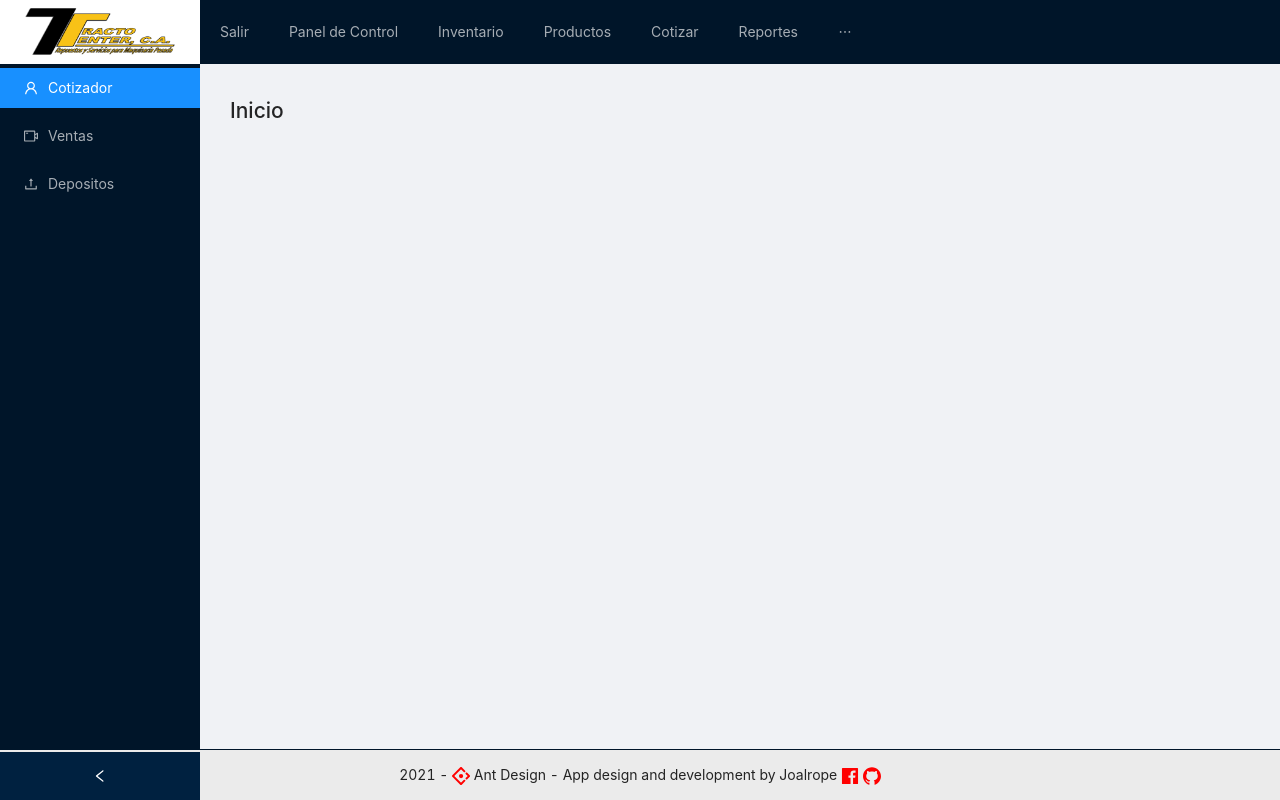
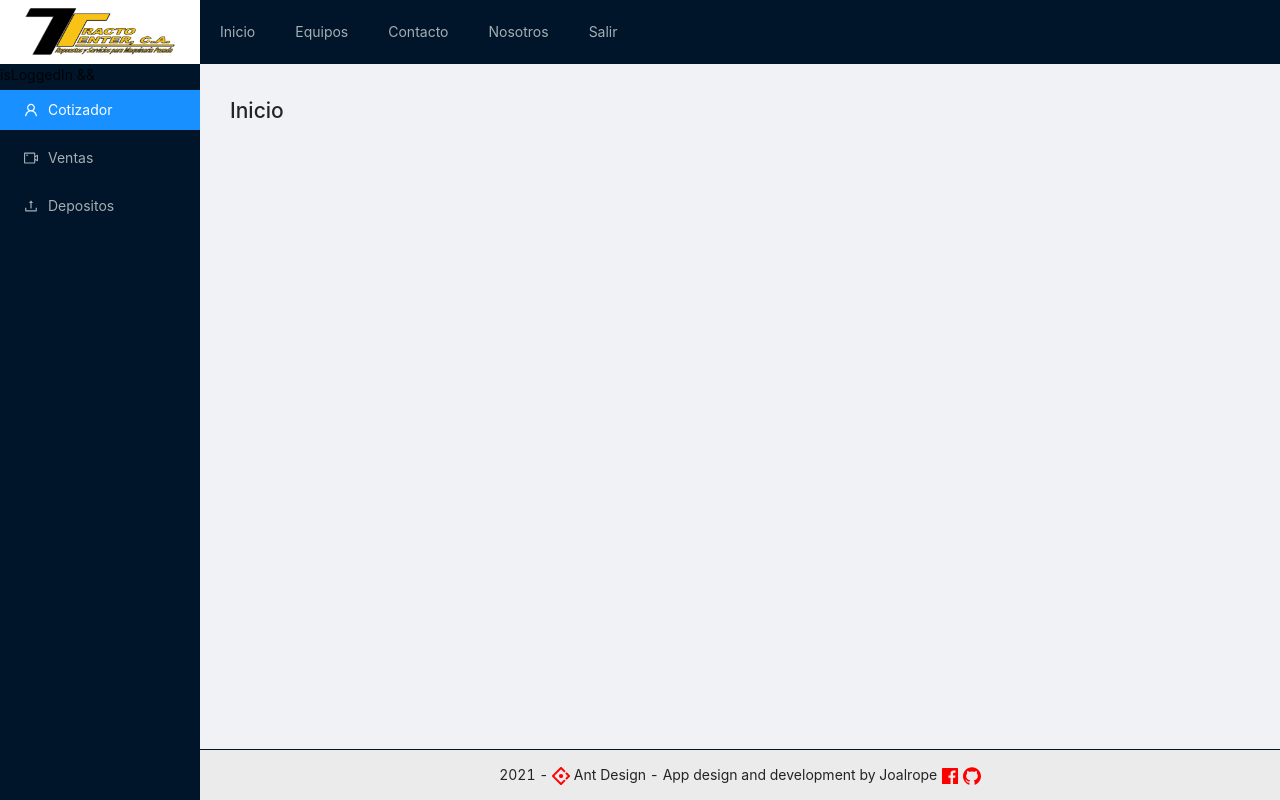
Before and after one commit to joalrope/tracto-parts, a React (Create React App) app: page /home in a window 1280 px wide. Built offline with nearby package versions, Linux system fonts and the light colour scheme; sample sign-in values are in the browser's storage; a web font is replaced by a local one.

Commit message:
layout & menu-header refact

```diff
--- a/src/actions/auth.js
+++ b/src/actions/auth.js
@@ -116,9 +116,13 @@ export const startHidePassForgot = () => {
 
 export const serCurrentPath = (path) => {
   return (dispatch) => {
-    dispatch(currentPath(path))
-  }
-}
+    if (path === '/logout') {
+      path = '/home';
+      dispatch(startLogout());
+    }
+    dispatch(currentPath(path));
+  };
+};
 
 const login = (user) => ({
   type: types.authlogin,
@@ -146,4 +150,4 @@ const showPassForgotForm = (valVisible) => ({
 const currentPath = (path) => ({
   type: types.authSetCurrentPath,
   payload: path,
-})
+});
--- a/src/components/pages/public/auth/login/login.jsx
+++ b/src/components/pages/public/auth/login/login.jsx
@@ -2,7 +2,7 @@ import React from 'react';
 import { useDispatch } from 'react-redux';
 import { Link, useHistory } from 'react-router-dom';
 
-import { startLogin } from '../../../../../actions/auth';
+import { serCurrentPath, startLogin } from '../../../../../actions/auth';
 import { useForm } from '../../../../../hooks/userForm';
 import { goBack } from '../controllers/goBack';
 import '../auth.scss';
@@ -21,6 +21,7 @@ export const Login = () => {
   const handleSubmit = (e) => {
     e.preventDefault();
     dispatch(startLogin(Email, Password));
+    dispatch(serCurrentPath('/home'));
     history.push('/app/sales');
   };
 
--- a/src/layouts/AppLayout.jsx
+++ b/src/layouts/AppLayout.jsx
@@ -1,76 +1,110 @@
-import React, { useState } from 'react';
-import { Layout } from 'antd';
-import { FooterContent } from './FooterContent';
-import { SiderContent } from './SiderContent';
-//import './app-layout.css';
-import { ContentContent } from './ContentContent';
-
-import { Menu } from 'antd';
+import React /* , { useState } */ from 'react';
 import { useDispatch, useSelector } from 'react-redux';
 import { Link } from 'react-router-dom';
+import { Layout, Menu } from 'antd';
 //import { MailOutlined, AppstoreOutlined } from '@ant-design/icons';
-import { startLogout } from '../actions/auth';
+import { AntDesignOutlined, FacebookFilled, GithubOutlined } from '@ant-design/icons';
+import { serCurrentPath } from '../actions/auth';
 import { routes } from '../router/routes';
+import { AppRouter } from '../router/AppRouter';
+import './app-layout.css';
+import { SiderMenu } from './SiderMenu';
 
 const { Header, Footer, Sider, Content } = Layout;
+const style = { fontSize: '18px', color: 'red', verticalAlign: 'middle' };
 
 export const AppLayout = () => {
-  //const history = useHistory();
   const dispatch = useDispatch();
-  const [collapsed, setCollapsed] = useState(false);
+  //const [collapsed, setCollapsed] = useState(false);
   const { isLoggedIn, currentPath } = useSelector((state) => state.auth);
 
-  const handleClick = (e) => {
-    console.log(e.key)
-    if (e.key === '/') {
-      dispatch(startLogout());
-    }
-    // dispatch(serCurrentPath(window.location.pathname))
-    // history.push(currentPath)
+  const handleClick = (route) => {
+    dispatch(serCurrentPath(route.key));
   };
 
-  const onCollapse = () => {
+  /*  const onCollapse = () => {
     setCollapsed(!collapsed);
-  };
+  }; */
 
-  const type = (isLoggedIn)? 'private' : 'public';
+  const status = isLoggedIn ? 'private' : 'public';
   return (
     <Layout>
+      <Sider
+        breakpoint='lg'
+        onBreakpoint={(broken) => {
+          console.log(broken);
+        }}
+        onCollapse={(collapsed, type) => {
+          console.log(collapsed, type);
+        }}
+        //collapsible
+        //collapsed={collapsed}
+        //onCollapse={onCollapse}
+      >
+        <div className='--layout-header__logo' />
+        isLoggedIn && <SiderMenu />
+      </Sider>
+      <Layout>
         <Header>
-        <div className='--layout-logo__container'/>
-        <Menu className='--public-menu__container' onClick={handleClick} theme="dark" mode="horizontal" defaultSelectedKeys={[currentPath]}>
+          <Menu theme='dark' mode='horizontal' selectedKeys={[currentPath]} onClick={handleClick}>
+            {routes
+              .filter((route) => route.type === 'public' || (route.type === 'auth' && route.role === status))
+              .map((route) => (
+                <Menu.Item key={route.path}>
+                  {route.name}
+                  <Link to={route.path} />
+                </Menu.Item>
+              ))}
+          </Menu>
+        </Header>
+        <Content className='--layout__content'>
+          <AppRouter type={'public'} />
+        </Content>
+        <Footer className='--layout-footer__container'>
+          <div className='--layout__footer'>
+            {new Date().getFullYear()} -{'  '}
+            <a href='https://ant.design/' target='blank'>
+              <AntDesignOutlined style={style} />
+            </a>
+            {'  '}
+            Ant Design - App design and development by Joalrope{'  '}
+            <a href='https://www.facebook.com/Joalrope' target='blank'>
+              <FacebookFilled style={style} />
+            </a>
+            {'  '}
+            {'  '}
+            <a href='https://github.com/joalrope' target='blank'>
+              <GithubOutlined style={style} />
+            </a>
+            {'  '}
+          </div>
+        </Footer>
+      </Layout>
+    </Layout>
+
+    /*    <Layout>
+      <Header>
+        <div className='--layout-logo__container' />
+        <Menu
+          className='--public-menu__container'
+          onClick={handleClick}
+          theme='dark'
+          mode='horizontal'
+          defaultSelectedKeys={[currentPath]}
+        >
           {routes.map((route) => {
-            console.log(type, route.type)
+            console.log(type, route.type);
             if (route.type === type) {
               //const key = index + 1;
-              return <Menu.Item key={route.path} >
+              return (
+                <Menu.Item key={route.path}>
                   {route.name}
                   <Link to={route.path} />
-                    </Menu.Item>;
+                </Menu.Item>
+              );
             }
           })}
         </Menu>
-
-        {/* {isLoggedIn && (
-          <Menu className='--auth-menu__container' onClick={handleClick} selectedKeys={[currentPath]} mode='horizontal' theme='dark'>
-            <Menu.Item key='logout' icon={<MailOutlined />}>
-              <span>Salir</span>
-              <Link to='/' />
-            </Menu.Item>
-          </Menu>
-        )}
-        {!isLoggedIn && (
-          <Menu className='--auth-menu__container' onClick={handleClick} selectedKeys={[currentPath]} mode='horizontal' theme='dark'>
-            <Menu.Item key={5} icon={<MailOutlined />}>
-              <span>Ingresar</span>
-              <Link to='/login' />
-            </Menu.Item>
-            <Menu.Item key={6} icon={<AppstoreOutlined />}>
-              <span>Registrarse</span>
-              <Link to='/register' />
-            </Menu.Item>
-          </Menu>
-        )} */}
       </Header>
       <Layout>
         {isLoggedIn && (
@@ -86,5 +120,6 @@ export const AppLayout = () => {
         <FooterContent />
       </Footer>
     </Layout>
+   */
   );
 };
--- a/src/layouts/app-layout.css
+++ b/src/layouts/app-layout.css
@@ -1,4 +1,3 @@
-
 .ant-layout-header {
   padding: 0 !important;
 }
@@ -6,7 +5,7 @@
   float: left;
 }
 
-.ant-layout-footer {
+.--layout-footer__container {
   display: flex;
   background-color: rgb(235, 235, 235) !important;
   justify-content: center;
@@ -15,9 +14,9 @@
   padding: 14px 50px !important;
 }
 
-.--layout-logo__container {
+.--layout-header__logo {
   float: left;
-  width: 200px;
+  width: 100%;
   height: 64px;
   margin: 0;
   background-color: #fff;
@@ -28,7 +27,7 @@
 }
 
 .--layout__content {
-  min-height: calc(100vh - 115px);
+  min-height: calc(100vh - 115px) !important;
   padding: 30px;
 }
 
@@ -38,7 +37,6 @@
   justify-content: space-between;
 }
 
-.--auth-menu__container{
-
+.--auth-menu__container {
   margin-right: 30px !important;
 }
--- a/src/router/AppRouter.jsx
+++ b/src/router/AppRouter.jsx
@@ -2,6 +2,7 @@ import React from 'react';
 import PropTypes from 'prop-types';
 import { Route, Switch, Redirect } from 'react-router-dom';
 import { routes } from './routes';
+import { NotFound } from '../components/pages';
 
 export const AppRouter = ({ type }) => {
   return (
@@ -11,13 +12,13 @@ export const AppRouter = ({ type }) => {
           return <Redirect from={prop.path} to={prop.pathTo} key={key} />;
         } else if (prop.type === 'public') {
           return <Route path={prop.path} component={prop.component} key={key} />;
+        } else if (prop.type === 'auth' && prop.role === type) {
+          return <Route path={prop.path} component={prop.component} key={key} />;
         } else if (prop.type === type) {
           return <Route path={prop.path} component={prop.component} key={key} />;
         }
-        {
-          prop.type === 'error' && <Route component={prop.component} />;
-        }
       })}
+      <Route component={NotFound} />;
     </Switch>
   );
 };
--- a/src/router/routes.js
+++ b/src/router/routes.js
@@ -7,7 +7,6 @@ import {
   Home,
   Inventory,
   Login,
-  NotFound,
   Products,
   Quote,
   Register,
@@ -67,7 +66,8 @@ export const routes = [
   {
     key: 5,
     path: '/login',
-    type: 'public',
+    type: 'auth',
+    role: 'public',
     name: 'Ingresar',
     icon: LoginOutlined,
     component: Login,
@@ -75,15 +75,17 @@ export const routes = [
   {
     key: 6,
     path: '/register',
-  type: 'public',
+    type: 'auth',
+    role: 'public',
     name: 'Registrarse',
     icon: UserAddOutlined,
     component: Register,
   },
   {
     key: 7,
-  path: '/',
-  type: 'private',
+    path: '/logout',
+    type: 'auth',
+    role: 'private',
     name: 'Salir',
     icon: UserAddOutlined,
   },
@@ -91,6 +93,7 @@ export const routes = [
     key: 8,
     path: '/app/dashboard',
     type: 'private',
+    menu: 'sider',
     name: 'Panel de Control',
     icon: AreaChartOutlined,
     component: Dashboard,
@@ -107,6 +110,7 @@ export const routes = [
     key: 10,
     path: '/app/inventory',
     type: 'private',
+    menu: 'sider',
     name: 'Inventario',
     icon: AppstoreAddOutlined,
     component: Inventory,
@@ -115,6 +119,7 @@ export const routes = [
     key: 10.5,
     path: '/app/products',
     type: 'private',
+    menu: 'sider',
     name: 'Productos',
     icon: TagsOutlined,
     component: Products,
@@ -123,6 +128,7 @@ export const routes = [
     key: 11,
     path: '/app/quote',
     type: 'private',
+    menu: 'sider',
     name: 'Cotizar',
     icon: DollarOutlined,
     component: Quote,
@@ -131,6 +137,7 @@ export const routes = [
     key: 12,
     path: '/app/reports',
     type: 'private',
+    menu: 'sider',
     name: 'Reportes',
     icon: PrinterOutlined,
     component: Reports,
@@ -139,15 +146,10 @@ export const routes = [
     key: 13,
     path: '/app/sales',
     type: 'private',
+    menu: 'sider',
     name: 'Ventas',
     icon: FileDoneOutlined,
     component: Sales,
   },
-
-  {
-    key: 14,
-    type: 'error',
-    component: NotFound,
-  },
   { path: '/', pathTo: '/home', name: 'Inicio', redirect: true },
 ];
```
Lines whose indentation alone changed are shown as unchanged.
